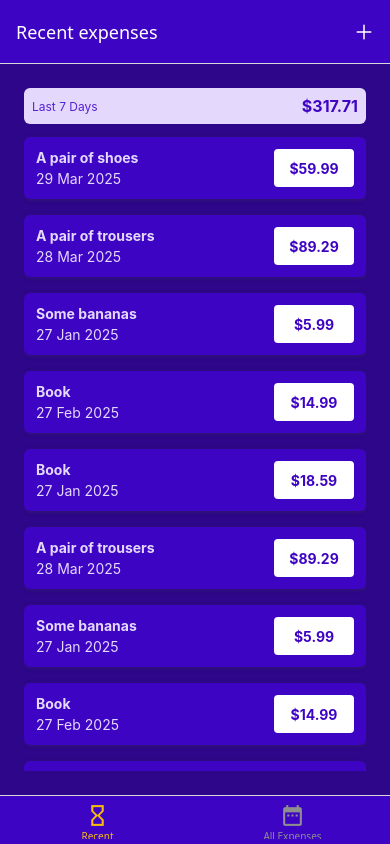
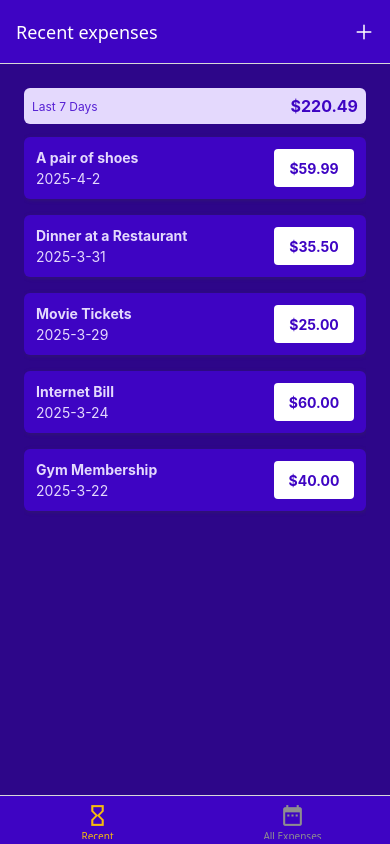
Before and after one commit to codebyakshay/Expense-Tracker, a React Native app: screen / in a window 390 px wide. Built offline with nearby package versions, Linux system fonts and the light colour scheme.

Commit message:
ui added
filtering the expenses list based on recent(7 Days) and all expenses

```diff
--- a/components/ExpensesOutput/ExpenseItem.js
+++ b/components/ExpensesOutput/ExpenseItem.js
@@ -20,6 +20,7 @@ export default function ExpenseItem({ id, description, amount, date }) {
           <Text style={[styles.description, styles.textBase]}>
             {description}
           </Text>
+
           <Text style={styles.textBase}>{getFormatedDate(date)}</Text>
         </View>
         <View style={styles.amountContainer}>
--- a/components/ExpensesOutput/ExpensesOutput.js
+++ b/components/ExpensesOutput/ExpensesOutput.js
@@ -3,68 +3,11 @@ import ExpensesSummary from "./ExpensesSummary";
 import ExpensesList from "./ExpensesList";
 import { MainGloabalStyle } from "../../constant/MainGloabalStyle";
 
-const DUMMY_EXPENSES = [
-  {
-    id: "e1",
-    description: "A pair of shoes",
-    amount: 59.99,
-    date: new Date("2025-03-29"), // ✅ Correct format (YYYY-MM-DD)
-  },
-  {
-    id: "e2",
-    description: "A pair of trousers",
-    amount: 89.29,
-    date: new Date("2025-03-28"), // ✅ Correct format
-  },
-  {
-    id: "e3",
-    description: "Some bananas",
-    amount: 5.99,
-    date: new Date("2025-01-27"), // ✅ Correct format
-  },
-  {
-    id: "e4",
-    description: "Book",
-    amount: 14.99,
-    date: new Date("2025-02-27"), // ✅ Correct format
-  },
-  {
-    id: "e5",
-    description: "Book",
-    amount: 18.59,
-    date: new Date("2025-01-27"), // ✅ Correct format
-  },
-  {
-    id: "e6",
-    description: "A pair of trousers",
-    amount: 89.29,
-    date: new Date("2025-03-28"), // ✅ Correct format
-  },
-  {
-    id: "e7",
-    description: "Some bananas",
-    amount: 5.99,
-    date: new Date("2025-01-27"), // ✅ Correct format
-  },
-  {
-    id: "e8",
-    description: "Book",
-    amount: 14.99,
-    date: new Date("2025-02-27"), // ✅ Correct format
-  },
-  {
-    id: "e9",
-    description: "Book",
-    amount: 18.59,
-    date: new Date("2025-01-27"), // ✅ Correct format
-  },
-];
-
 export default function ExpensesOutput({ expenses, expensesPeriod }) {
   return (
     <View style={styles.container}>
-      <ExpensesSummary periodName={expensesPeriod} expenses={DUMMY_EXPENSES} />
-      <ExpensesList expenses={DUMMY_EXPENSES} />
+      <ExpensesSummary periodName={expensesPeriod} expenses={expenses} />
+      <ExpensesList expenses={expenses} />
     </View>
   );
 }
--- a/components/ExpensesOutput/ExpensesSummary.js
+++ b/components/ExpensesOutput/ExpensesSummary.js
@@ -2,14 +2,13 @@ import { StyleSheet, Text, View } from "react-native";
 import { MainGloabalStyle } from "../../constant/MainGloabalStyle";
 
 export default function ExpensesSummary({ periodName, expenses }) {
-  const expensesSum = expenses.reduce((sum, expenses) => {
+  const expensesSum = expenses?.reduce((sum, expenses) => {
     return sum + expenses.amount;
   }, 0);
-
   return (
     <View style={styles.container}>
       <Text style={styles.period}>{periodName}</Text>
-      <Text style={styles.sum}>${expensesSum.toFixed(2)}</Text>
+      <Text style={styles.sum}>${expensesSum?.toFixed(2)}</Text>
     </View>
   );
 }
--- a/redux/features/ExpenseSlice.js
+++ b/redux/features/ExpenseSlice.js
@@ -1,19 +1,36 @@
 import { createSlice } from "@reduxjs/toolkit";
 import { v4 as uuidv4 } from "uuid";
 
-// ✅ Fix: Declare initialState as an array
 const initialState = [
   {
     id: "e1",
     description: "A pair of shoes",
     amount: 59.99,
-    date: "2025-03-29",
+    date: new Date("2025-04-02"), // ✅ Within 7 days
   },
   {
     id: "e2",
-    description: "A pair of trousers",
-    amount: 89.29,
-    date: "2025-03-28",
+    description: "Dinner at a Restaurant",
+    amount: 35.5,
+    date: new Date("2025-03-31"), // ✅ Within 7 days
+  },
+  {
+    id: "e3",
+    description: "Movie Tickets",
+    amount: 25.0,
+    date: new Date("2025-03-29"), // ✅ Within 7 days
+  },
+  {
+    id: "e4",
+    description: "Internet Bill",
+    amount: 60.0,
+    date: new Date("2025-03-24"), // ❌ OUTSIDE 7 days
+  },
+  {
+    id: "e5",
+    description: "Gym Membership",
+    amount: 40.0,
+    date: new Date("2025-03-22"), // ❌ OUTSIDE 7 days
   },
 ];
 
@@ -21,30 +38,35 @@ export const expenseSlice = createSlice({
   name: "expense",
   initialState,
   reducers: {
+    // ✅ Add new expense
     addExpense: (state, { payload: { description, amount, date } }) => {
-      const newExpense = {
-        id: uuidv4(),
+      state.push({
+        id: uuidv4(), // Generate a unique ID
         description,
         amount,
         date,
-      };
-      state.push(newExpense);
+      });
     },
 
-    removeExpense: (state, action) => {
-      return state.filter((expense) => expense.id !== action.payload);
-    },
+    // ✅ Remove expense using filter (returns new state)
+    removeExpense: (state, action) =>
+      state.filter((expense) => expense.id !== action.payload),
 
+    // ✅ Update only the necessary fields instead of replacing the entire object
     updateExpense: (state, { payload: { id, description, amount, date } }) => {
-      const index = state.findIndex((expense) => expense.id === id);
-      if (index !== -1) {
-        state[index] = { id, description, amount, date };
+      const expense = state.find((exp) => exp.id === id);
+      if (expense) {
+        expense.description = description ?? expense.description;
+        expense.amount = amount ?? expense.amount;
+        expense.date = date ?? expense.date;
       }
     },
   },
 });
 
+// ✅ Export actions
 export const { addExpense, removeExpense, updateExpense } =
   expenseSlice.actions;
 
+// ✅ Export reducer
 export default expenseSlice.reducer;
--- a/screens/AllExpenses.js
+++ b/screens/AllExpenses.js
@@ -1,8 +1,11 @@
 import { StyleSheet, Text, View } from "react-native";
 import ExpensesOutput from "../components/ExpensesOutput/ExpensesOutput";
+import { useSelector } from "react-redux";
 
 export default function AllExpenses() {
-  return <ExpensesOutput expensesPeriod={"Total"} />;
+  const allExpenses = useSelector((state) => state.expense);
+
+  return <ExpensesOutput expensesPeriod={"Total"} expenses={allExpenses} />;
 }
 
 const styles = StyleSheet.create({});
--- a/screens/RecentExpenses.js
+++ b/screens/RecentExpenses.js
@@ -1,8 +1,16 @@
-import { StyleSheet, Text, View } from "react-native";
 import ExpensesOutput from "../components/ExpensesOutput/ExpensesOutput";
+import { useSelector } from "react-redux";
+import { getDateMinusDays } from "../utils/date";
 
 export default function RecentExpenses() {
-  return <ExpensesOutput expensesPeriod={"Last 7 Days"} />;
+  const allExpense = useSelector((state) => state.expense);
+
+  const sevenDaysAgo = getDateMinusDays(new Date(), 7);
+  const recentExpenses = allExpense.filter((expense) => {
+    return new Date(expense.date) >= sevenDaysAgo;
+  });
+
+  return (
+    <ExpensesOutput expensesPeriod={"Last 7 Days"} expenses={recentExpenses} />
+  );
 }
-
-const styles = StyleSheet.create({});
--- a/utils/date.js
+++ b/utils/date.js
@@ -1,22 +1,7 @@
 export function getFormatedDate(date) {
-  const monthNames = [
-    "Jan",
-    "Feb",
-    "Mar",
-    "Apr",
-    "May",
-    "Jun",
-    "Jul",
-    "Aug",
-    "Sep",
-    "Oct",
-    "Nov",
-    "Dec",
-  ];
+  return `${date.getFullYear()}-${date.getMonth() + 1}-${date.getDate()}`;
+}
 
-  const day = date.getDate().toString().padStart(2, "0"); // Ensure two-digit day
-  const month = monthNames[date.getMonth()]; // Get short month name
-  const year = date.getFullYear();
-
-  return `${day} ${month} ${year}`;
+export function getDateMinusDays(date, days) {
+  return new Date(date.getFullYear(), date.getMonth(), date.getDate() - days);
 }
```
